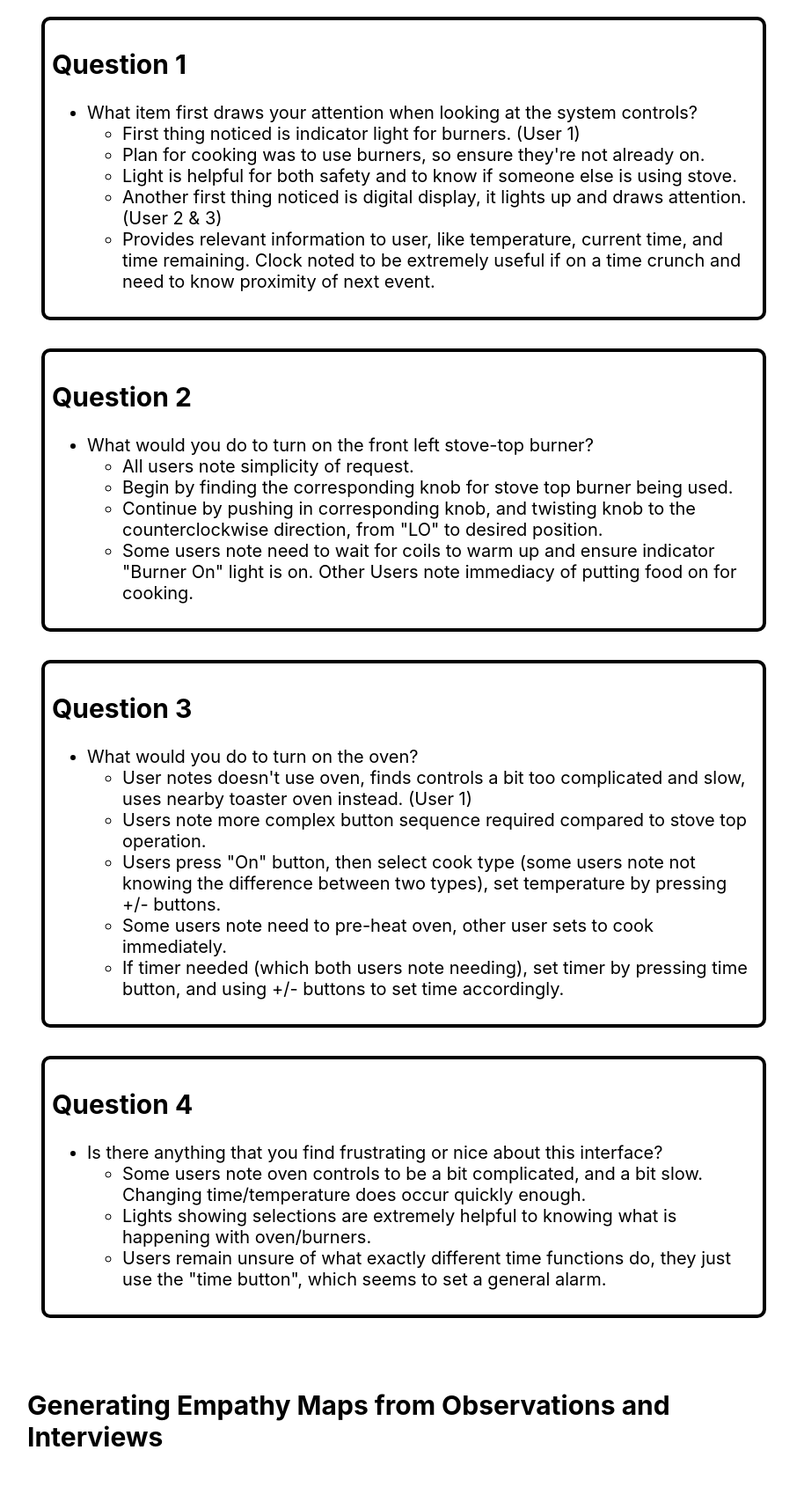
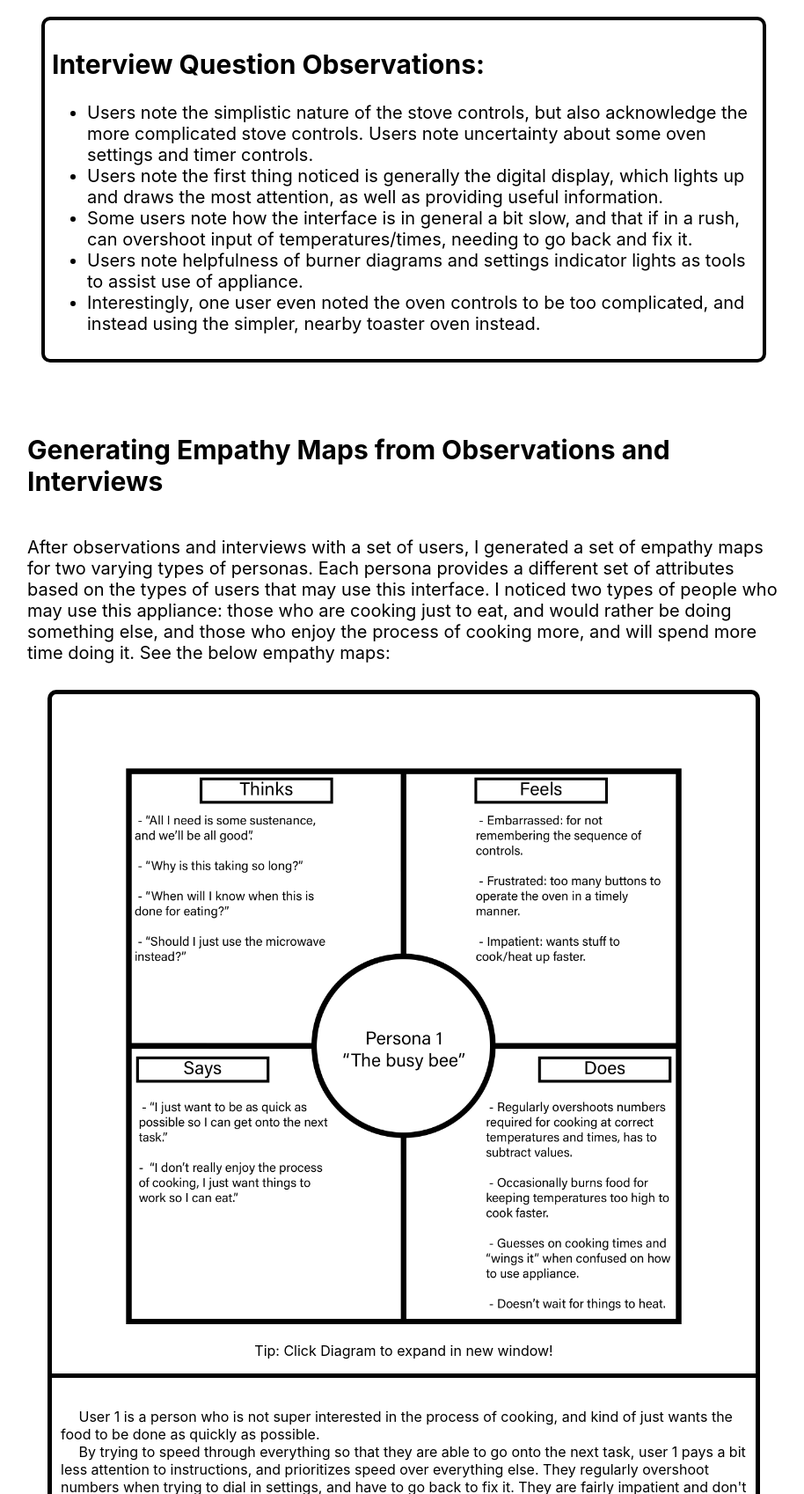
Before and after one commit to crazykoala555/CS1300_Portfolio, a plain HTML site: page personas_storyboarding_proj.html in a window 1280 px wide. Shown: the part 3193-4891 px from the top of the page at 88% size, without its empty margins (181-1095 px from the left). Drawn offline with Linux system fonts and the light colour scheme.

Commit message:
Add files via upload

```diff
--- a/personas_storyboarding_proj.html
+++ b/personas_storyboarding_proj.html
@@ -89,67 +89,30 @@
         </ol>
         <p>Here is a compiled list of answers to these questions:</p>
         <div id="individualObsContainer">
-            <div class="indObservation">
-                <h2>Question 1</h2>
-                <ul>
-                    <li>What item first draws your attention when looking at the system controls?
-                        <ul>
-                            <li>First thing noticed is indicator light for burners. (User 1)</li>
-                            <li>Plan for cooking was to use burners, so ensure they're not already on.</li>
-                            <li>Light is helpful for both safety and to know if someone else is using stove.</li>
-                            <li>Another first thing noticed is digital display, it lights up and draws attention. (User 2 & 3)</li>
-                            <li>Provides relevant information to user, like temperature, current time, and time remaining.
-                            Clock noted to be extremely useful if on a time crunch and need to know proximity of next event.</li>
-                        </ul>
-                    </li>
-                </ul>
-            </div>
 
 
             <div class="indObservation">
-                <h2>Question 2</h2>
+                <h2>Interview Question Observations:</h2>
                 <ul>
-                    <li>What would you do to turn on the front left stove-top burner?
-                        <ul>
-                            <li>All users note simplicity of request.</li>
-                            <li>Begin by finding the corresponding knob for stove top burner being used.</li>
-                            <li>Continue by pushing in corresponding knob, and twisting knob to the counterclockwise
-                                direction, from "LO" to desired position.</li>
-                            <li>Some users note need to wait for coils to warm up and ensure indicator "Burner On" light is on.
-                            Other Users note immediacy of putting food on for cooking.</li>
-                        </ul>
+                    <li>
+                        Users note the simplistic nature of the stove controls, but also acknowledge the more complicated
+                        stove controls. Users note uncertainty about some oven settings and timer controls.
                     </li>
-                </ul>
-            </div>
-
-            <div class="indObservation">
-                <h2>Question 3</h2>
-                <ul>
-                    <li>What would you do to turn on the oven?
-                        <ul>
-                            <li>User notes doesn't use oven, finds controls a bit too complicated and slow,
-                                uses nearby toaster oven instead. (User 1)</li>
-                            <li>Users note more complex button sequence required compared to stove top operation.</li>
-                            <li>Users press "On" button, then select cook type (some users note not knowing the difference between two types),
-                            set temperature by pressing +/- buttons.</li>
-                            <li>Some users note need to pre-heat oven, other user sets to cook immediately.</li>
-                            <li>If timer needed (which both users note needing), set timer by pressing time button, and
-                            using +/- buttons to set time accordingly.</li>
-                        </ul>
+                    <li>
+                        Users note the first thing noticed is generally the digital display, which lights up and draws the
+                        most attention, as well as providing useful information.
                     </li>
-                </ul>
-            </div>
-
-            <div class="indObservation">
-                <h2>Question 4</h2>
-                <ul>
-                    <li>Is there anything that you find frustrating or nice about this interface?
-                        <ul>
-                            <li>Some users note oven controls to be a bit complicated, and a bit slow. Changing time/temperature does
-                            occur quickly enough.</li>
-                            <li>Lights showing selections are extremely helpful to knowing what is happening with oven/burners.</li>
-                            <li>Users remain unsure of what exactly different time functions do, they just use the "time button", which seems to set a general alarm.</li>
-                        </ul>
+                    <li>
+                        Some users note how the interface is in general a bit slow, and that if in a rush, can overshoot
+                        input of temperatures/times, needing to go back and fix it.
+                    </li>
+                    <li>
+                        Users note helpfulness of burner diagrams and settings indicator lights as tools to assist use of
+                        appliance.
+                    </li>
+                    <li>
+                        Interestingly, one user even noted the oven controls to be too complicated, and instead using the
+                        simpler, nearby toaster oven instead.
                     </li>
                 </ul>
             </div>
```
